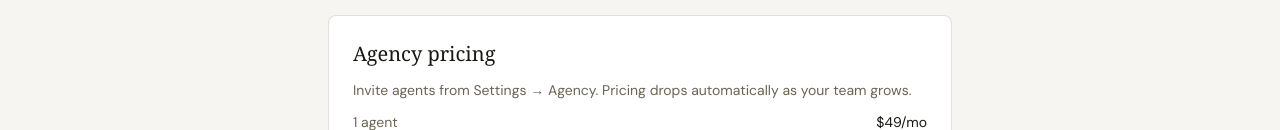
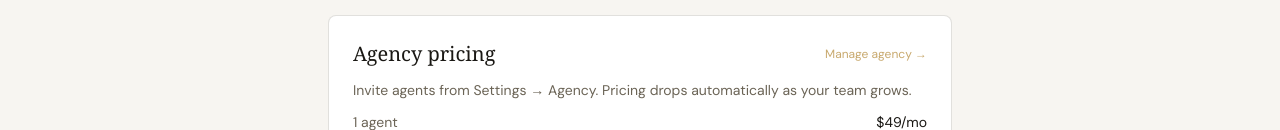
Before and after one commit to taskrocketai-create/limen, a Next.js app: page /settings/billing in a window 1280 px wide. Shown: the part 463-593 px from the top of the page. Built offline with nearby package versions, Linux system fonts and the light colour scheme; no server answers; the database is empty.

Commit message:
Add link to manage agency in billing settings

```diff
--- a/app/settings/billing/page.tsx
+++ b/app/settings/billing/page.tsx
@@ -140,7 +140,12 @@ export default function BillingPage() {
 
             {/* Agency pricing note */}
             <div className="bg-white border border-stone/20 rounded-lg p-6 space-y-3">
-              <h2 className="font-serif text-xl text-ink">Agency pricing</h2>
+              <div className="flex items-center justify-between">
+                <h2 className="font-serif text-xl text-ink">Agency pricing</h2>
+                <Link href="/settings" className="font-sans text-xs text-gilt hover:underline">
+                  Manage agency →
+                </Link>
+              </div>
               <p className="font-sans text-sm text-stone">
                 Invite agents from Settings → Agency. Pricing drops automatically as your team grows.
               </p>
```
